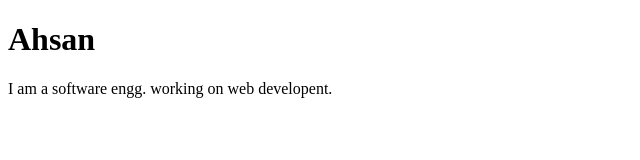
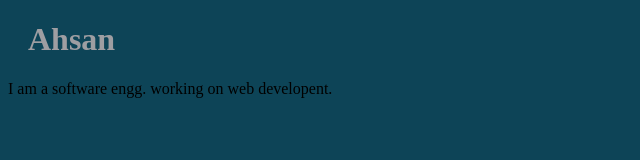
Before and after one commit to Ahsan-Tariq-Majeed/CSS, a plain HTML site: page External css/file.html in a window 1280 px wide. Shown: the whole page, without its empty margins (0-640 px from the left). Drawn offline with Linux system fonts and the light colour scheme.

Commit message:
css file wrong name

```diff
--- a/External css/file.html
+++ b/External css/file.html
@@ -1,7 +1,7 @@
 <!DOCTYPE html>
 <html>
 <head>
-<link rel="stylesheet" href="mystyle.css">
+<link rel="stylesheet" href="file.css">
 </head>
 <body>
 
```
